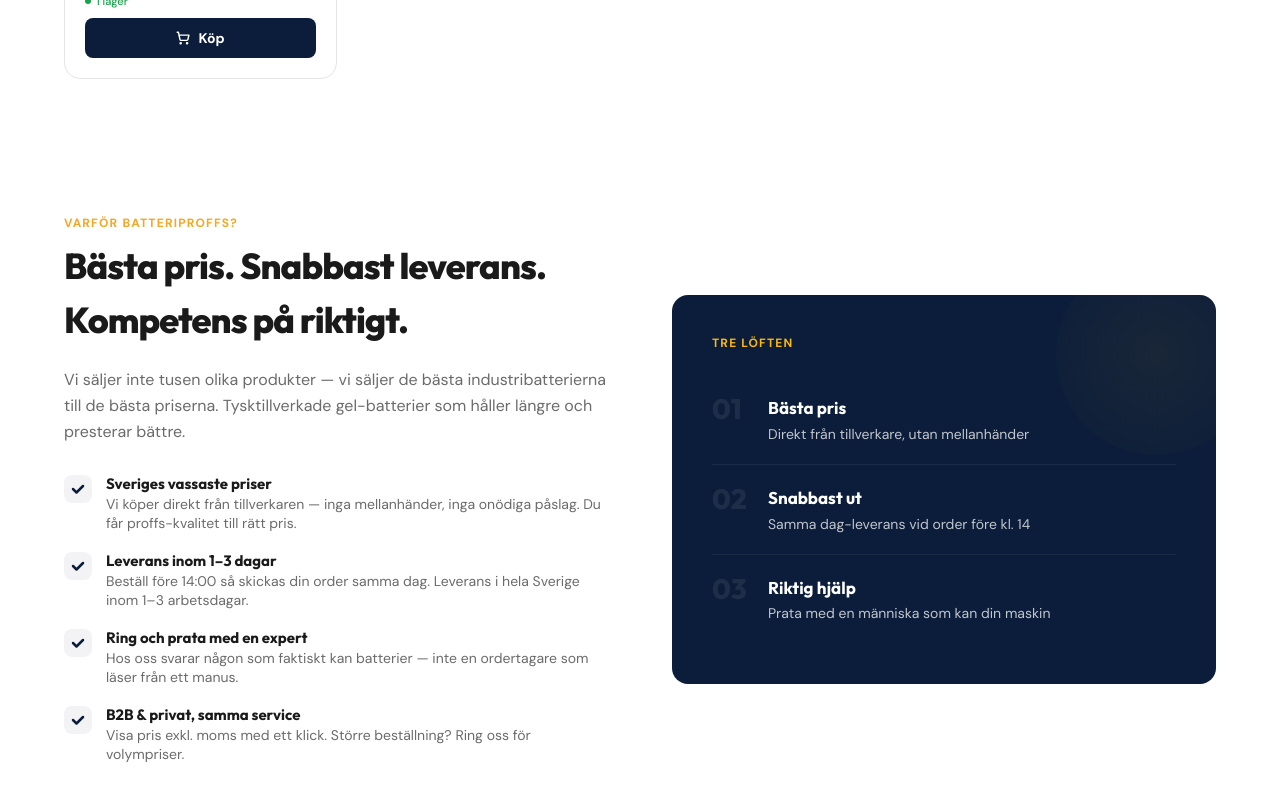
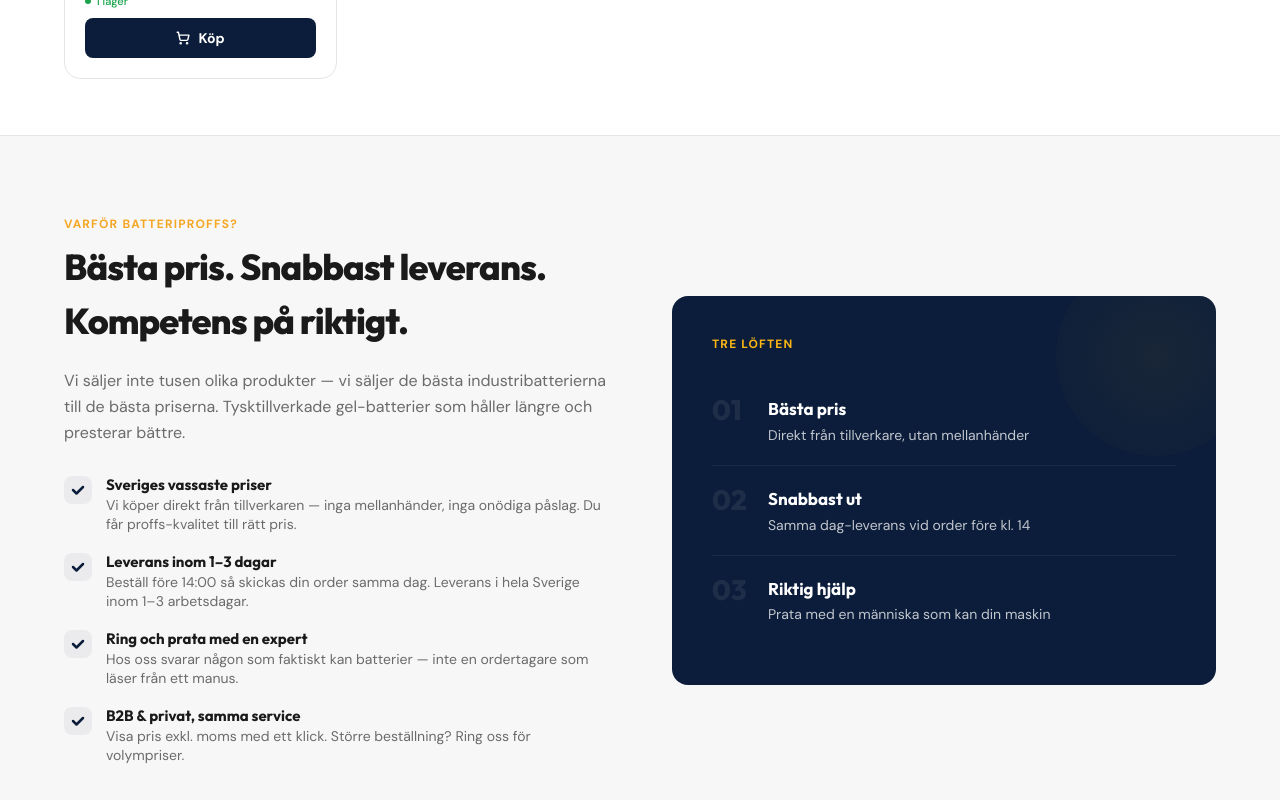
Before and after one commit to joelstolt/batteri, a Next.js app: page / in a window 1280 px wide. Shown: the part 5220-6020 px from the top of the page. Built offline with nearby package versions, Linux system fonts and the light colour scheme.

Commit message:
WhyUs: ljusgrå bakgrund för visuell uppdelning mot AllProducts

```diff
--- a/components/WhyUs.jsx
+++ b/components/WhyUs.jsx
@@ -29,7 +29,7 @@
 
 export default function WhyUs() {
   return (
-    <section className="bg-white py-20">
+    <section className="border-t border-border bg-surface py-20">
       <div className="mx-auto grid max-w-[1200px] items-center gap-10 px-4 sm:gap-16 sm:px-6 lg:grid-cols-2">
         {/* Left — Text */}
         <FadeIn>
```
